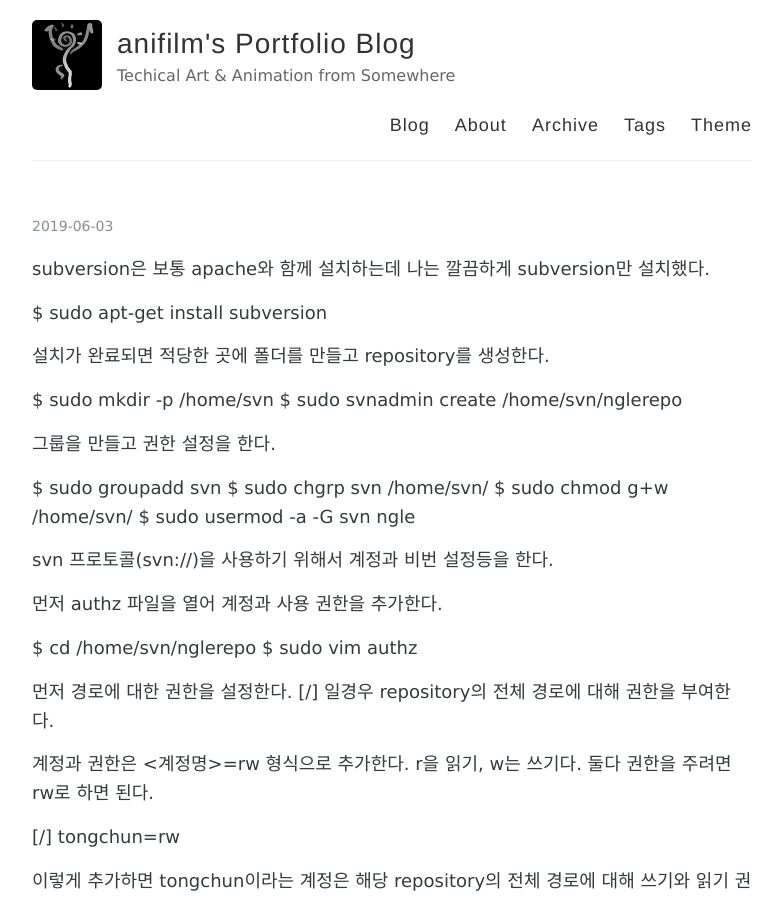
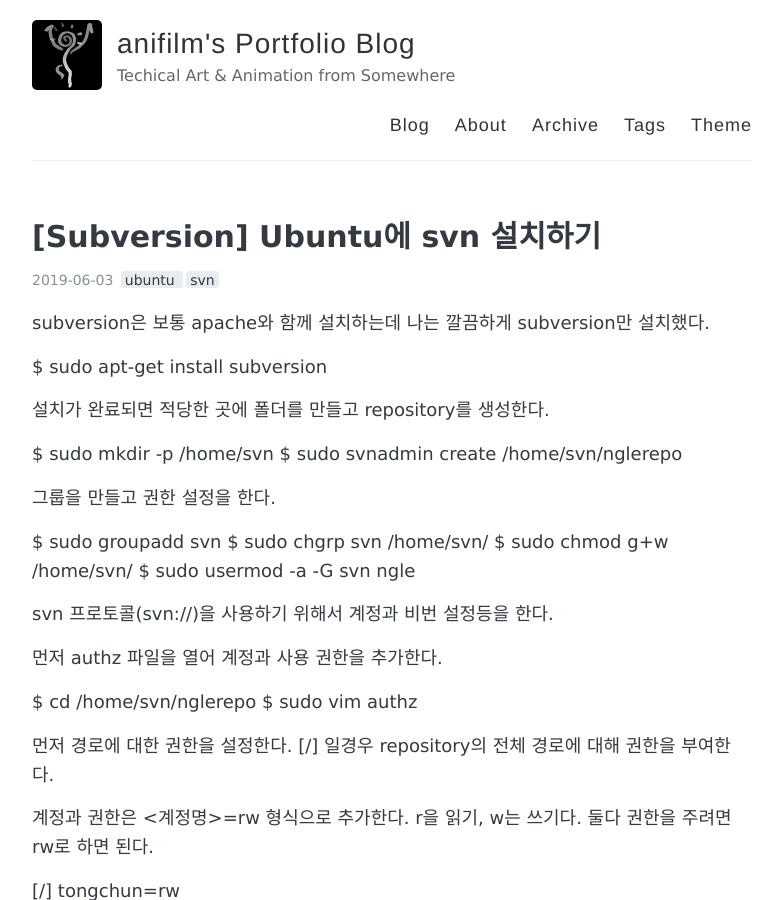
Before and after one commit to anifilm/anifilm.github.io, a Jekyll site: the page built from _posts/2019-06-03-ubuntu-svn.md, in a window 1280 px wide and 900 px high. Shown: the whole window, without its empty margins (248-1030 px from the left). Built offline with Jekyll 4.4.1, drawn with Linux system fonts in a browser that asks for light colours; our own code applies the rules of GitHub Pages for plain Markdown files.

Commit message:
Update 2019-06-03-ubuntu-svn.md

```diff
--- a/_posts/2019-06-03-ubuntu-svn.md
+++ b/_posts/2019-06-03-ubuntu-svn.md
@@ -1,9 +1,8 @@
 ---
 layout: post
-title: [Subversion] Ubuntu에 svn 설치하기
-tags:
-  - svn
-  - tags
+title: "[Subversion] Ubuntu에 svn 설치하기"
+tags: [ubuntu, svn]
+comments: true
 ---
 
 subversion은 보통 apache와 함께 설치하는데 나는 깔끔하게 subversion만 설치했다.
```
